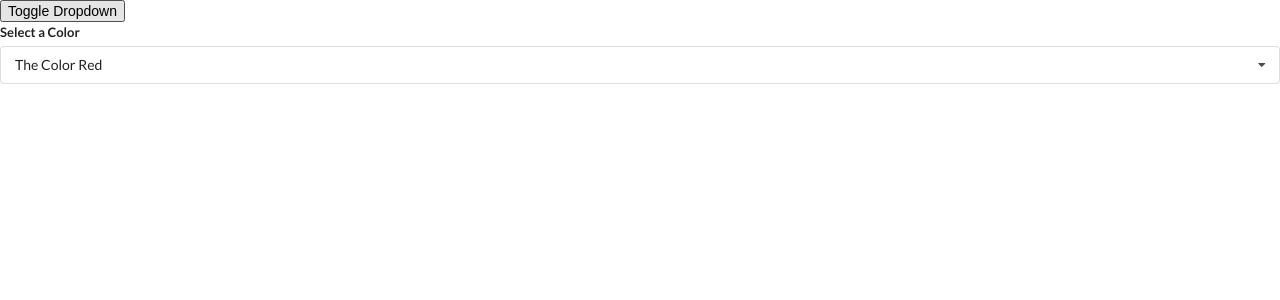
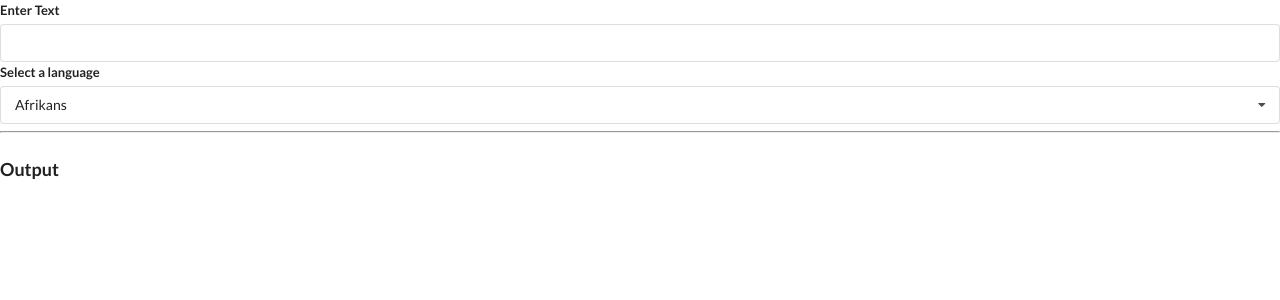
Before and after one commit to XenderMd/Redux, a React (Create React App) app: page / in a window 1280 px wide. Shown: the top 300 px of the page. Built offline with nearby package versions, Linux system fonts and the light colour scheme; no server answers.

Commit message:
Finished Translation component

```diff
--- a/src/App.js
+++ b/src/App.js
@@ -3,40 +3,16 @@
 import Accordion from './components/Accordion';
 import Search from './components/Search';
 import Dropdown from './components/Dropdown';
-
-
+import Translate from './components/Translate';
 
 
 const App = () => {
 
-    const items = [ {
-                        title:'Waht is react ?',
-                        content:'React is a front end javascript framework'
-                    }, {
-                        title: 'Why use React',
-                        content:'React is a favorite JS library among engineers'
-                    },{
-                        title:"How do you use React?",
-                        content:"You use React by creating components"
-                    }
-                ];
-
-    const options =[{label:'The Color Red', value:'red'},
-                    {label:'The Color Green', value:'green'},
-                    {label:'A Shade of Blue', value:'blue'}
-                ];
-
-    const [selected, setSelected]=useState(options[0]);
-    const [showDropdown, setShowDropdown]=useState(true);
-
-
     return(
-    <div>
-        <button onClick={()=>{setShowDropdown(!showDropdown)}}>Toggle Dropdown</button>
-        {
-            showDropdown&&<Dropdown options={options} selected={selected} onSelectedChange={setSelected}/>
-        }
-    </div>);
+        <div>
+            <Translate/>
+        </div>
+    );
 }
 
 
--- /dev/null
+++ b/src/components/Convert.js
@@ -0,0 +1,49 @@
+import axios from 'axios';
+
+import React, {useEffect, useState} from 'react';
+
+const Convert = ({language, text})=>{
+
+    const [translated, setTranslated] = useState('');
+    const [debouncedText, setDebouncedText]=useState(text);
+
+
+    useEffect(()=>{
+
+        const timeoutID = setTimeout(()=>{
+            if(text){setDebouncedText(text);};
+        },500);
+
+        return(()=>{clearTimeout(timeoutID)});
+
+    },[text]);
+
+    useEffect(()=>{
+
+        const doTranslation = async ()=>{
+
+            const {data} = await axios.post('https://translation.googleapis.com/language/translate/v2',
+                        {},{
+                            params:{
+                                q:debouncedText,
+                                target: language.value,
+                                key: "AIzaSyCHUCmpR7cT_yDFHC98CZJy2LTms-IwDlM"
+                            }
+                        }
+                    );
+            setTranslated(data.data.translations[0].translatedText);
+        };
+
+        doTranslation();
+
+    },[language, debouncedText]);
+
+    return(
+        <div>
+            <h1 className="ui header">{translated}</h1>
+        </div>
+    )
+
+}
+
+export default Convert;
--- a/src/components/Dropdown.js
+++ b/src/components/Dropdown.js
@@ -1,6 +1,6 @@
 import React, {useState, useEffect, useRef} from 'react';
 
-const Dropdown = ({options, selected, onSelectedChange})=>{
+const Dropdown = ({options, selected, onSelectedChange, label})=>{
 
     const [open, setOpen]=useState(false);
     const ref = useRef();
@@ -40,7 +40,7 @@
     return(
     <div className='ui form' ref={ref}>
         <div className='field'>
-                <label className="label">Select a Color</label>
+                <label className="label">{label}</label>
                 <div onClick={()=>{setOpen(!open)}} className={`ui selection dropdown ${open?'visible active':''}`}>
                     <i className="dropdown icon"></i>
                     <div className="text">{selected.label}</div>
--- /dev/null
+++ b/src/components/Translate.js
@@ -0,0 +1,49 @@
+import React, {useState} from 'react';
+
+import Dropdown from './Dropdown';
+import Convert from './Convert';
+
+//GoogleTranslate API Key: AIzaSyCHUCmpR7cT_yDFHC98CZJy2LTms-IwDlM
+
+const options=[
+    {
+        label:'Afrikans',
+        value:'af'
+    },
+    {
+        label: 'Arabic',
+        value:'ar'
+    },
+    {
+        label:'Hindi',
+        value:'hi'
+    }
+];
+
+const Translate = ()=>{
+
+    const [language, setLanguage]=useState(options[0]);
+    const [text, setText]=useState("");
+
+    return(
+        <div>
+            <div className="ui form">
+                <div className="field">
+                    <label>Enter Text</label>
+                    <input value={text} onChange={(event)=>{setText(event.target.value)}}/>
+                </div>
+            </div>
+            <Dropdown
+            label="Select a language"
+            options={options}
+            selected={language}
+            onSelectedChange={setLanguage}/>
+            <hr/>
+            <h3 className="ui header">Output</h3>
+            <Convert language={language} text={text}/>
+        </div>
+    )
+
+}
+
+export default Translate;
```
